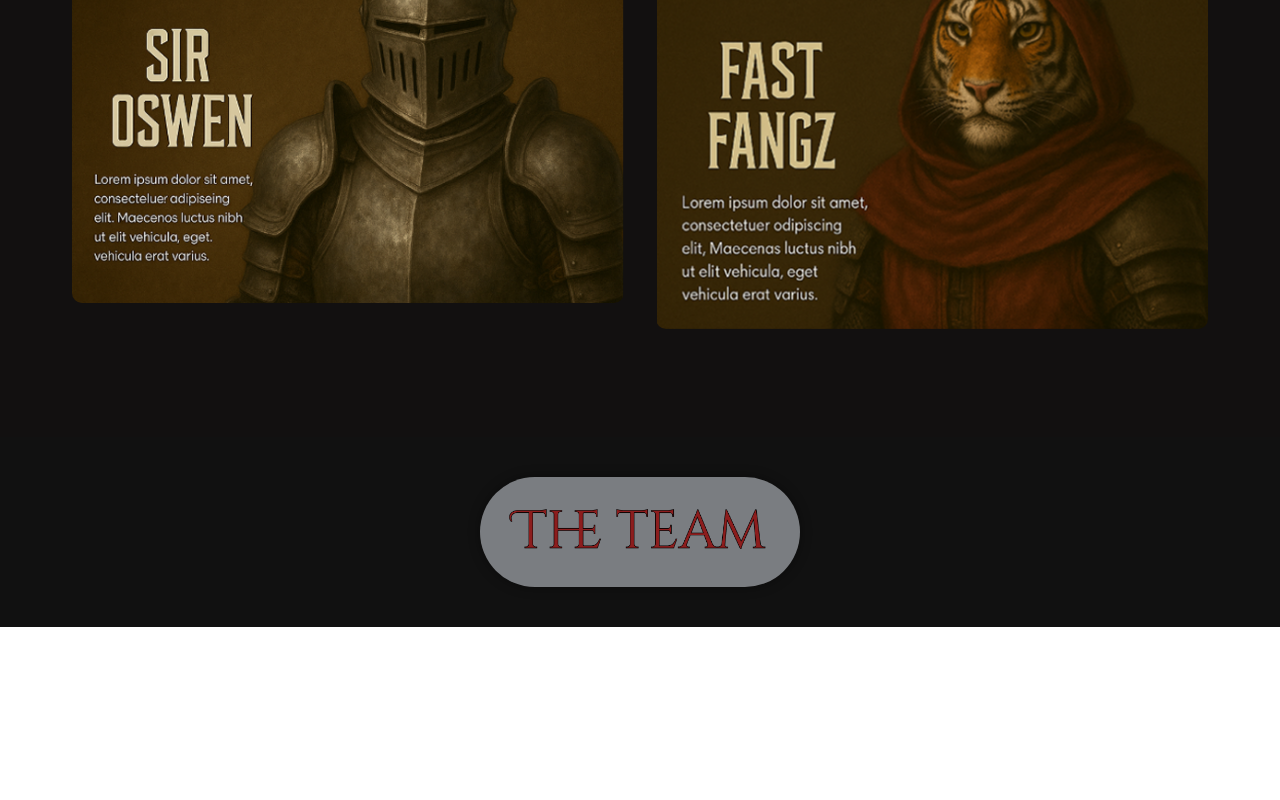
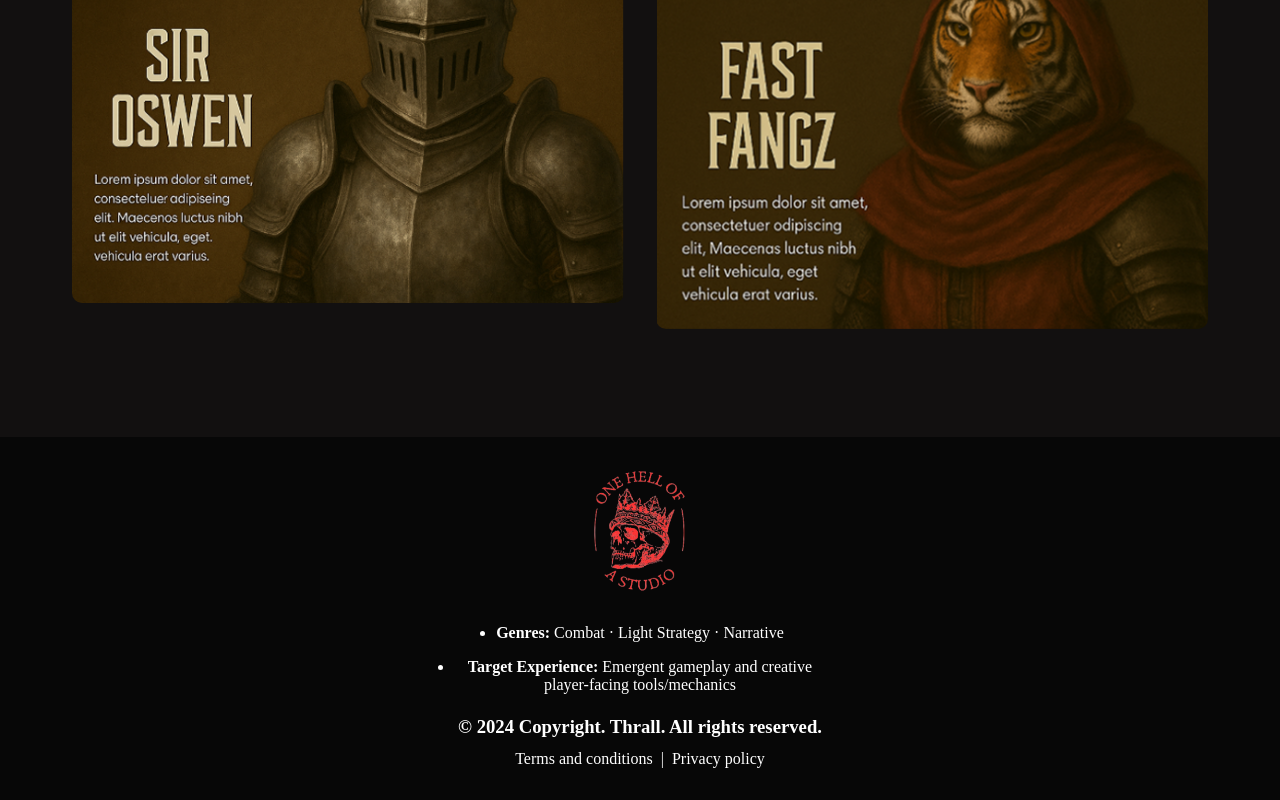
Before and after one commit to TobiasKjernell/thrall, a Next.js app: page / in a window 1280 px wide. Shown: the part 2841-3641 px from the top of the page. Before the commit the page ends 3468 px from the top, so only its background shows below. Built offline with nearby package versions, Linux system fonts and the light colour scheme.

Commit message:
Finished footer V2

```diff
--- a/src/app/layout.tsx
+++ b/src/app/layout.tsx
@@ -2,7 +2,7 @@ import type { Metadata } from "next";
 import { Geist, Geist_Mono } from "next/font/google";
 import "./globals.css";
 import Header from "@/components/Header";
-import Footer from "@/components/Footer";
+import FooterV2 from "@/components/FooterV2";
 
 const geistSans = Geist({
   variable: "--font-geist-sans",
@@ -31,7 +31,7 @@ export default function RootLayout({
         <main>
         {children}
         </main>
-        <Footer/>
+        <FooterV2/>
       </body>
     </html>
   );
--- /dev/null
+++ b/src/components/FooterV2/footerV2.scss
@@ -0,0 +1,58 @@
+@import '../../styles/mixins';
+
+.footer {
+    padding: 32px;
+    display: flex;
+    flex-direction: column;
+    align-items: center;
+    gap: 16px;
+    background-color: rgb(7, 7, 7);
+
+    &__description {
+        display: flex;
+        flex-direction: column;
+        align-items: center;
+        gap: 12px;
+
+        &--about {
+            padding: 10px;
+            width: 70%;
+            display: flex;
+            flex-direction: column;
+            align-items: center;
+            gap: 16px;
+            text-align: center;
+            color: white;
+
+            p {
+                display: list-item;
+                font-weight: 300;
+            }
+        }
+
+        &--title {
+            color: white;
+            text-align: center;
+
+            @include responsive-media-s {
+                font-size: 16px;
+            }
+        }
+
+        &--items {
+            display: flex;
+            gap: 8px;
+
+            a {
+                color: rgb(255, 255, 255);
+                text-decoration: none;
+                font-weight: 500;
+            }
+
+            span {
+                color: white;
+            }
+        }
+
+    }
+}
--- /dev/null
+++ b/src/components/FooterV2/index.tsx
@@ -0,0 +1,26 @@
+import './footerV2.scss'
+import Logo from "../Logo"
+
+const FooterV2 = () => {
+    return(
+        <footer className="footer">
+            <div className="footer__logo">
+                <Logo/>
+            </div>
+            <div className="footer__description">
+                <div className='footer__description--about'>
+                    <p><strong>Genres:</strong> Combat · Light Strategy · Narrative</p>
+                    <p><strong>Target Experience:</strong> Emergent gameplay and creative player-facing tools/mechanics</p>
+                </div>
+                <h3 className="footer__description--title">© 2024 Copyright. Thrall. All rights reserved.</h3>
+                <div className="footer__description--items">
+                    <a href="">Terms and conditions</a>
+                    <span>|</span>
+                    <a href="">Privacy policy</a>
+                </div>
+            </div>
+        </footer>
+    )
+}
+
+export default FooterV2
```
